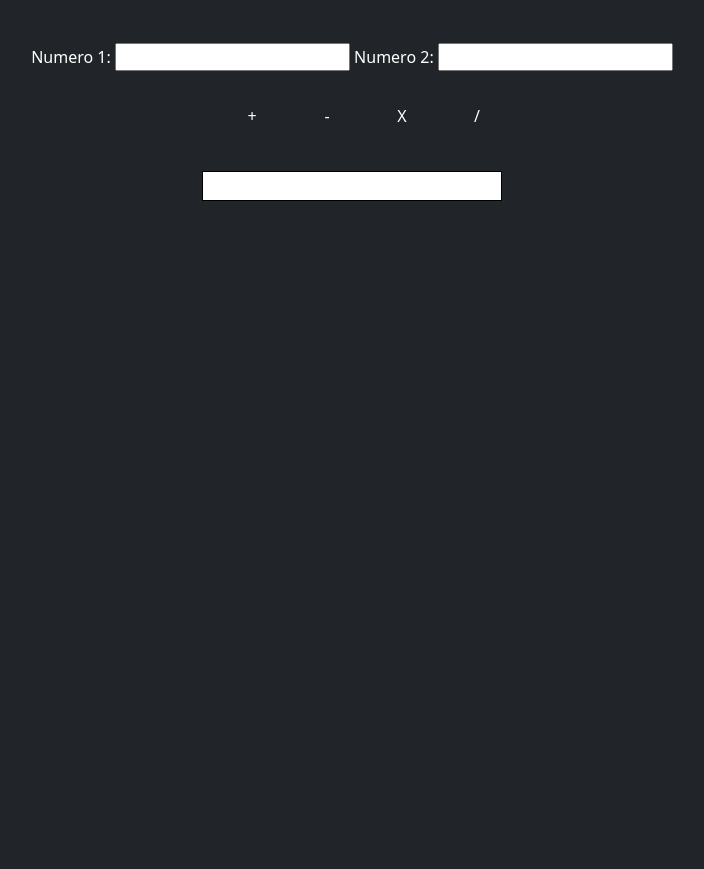
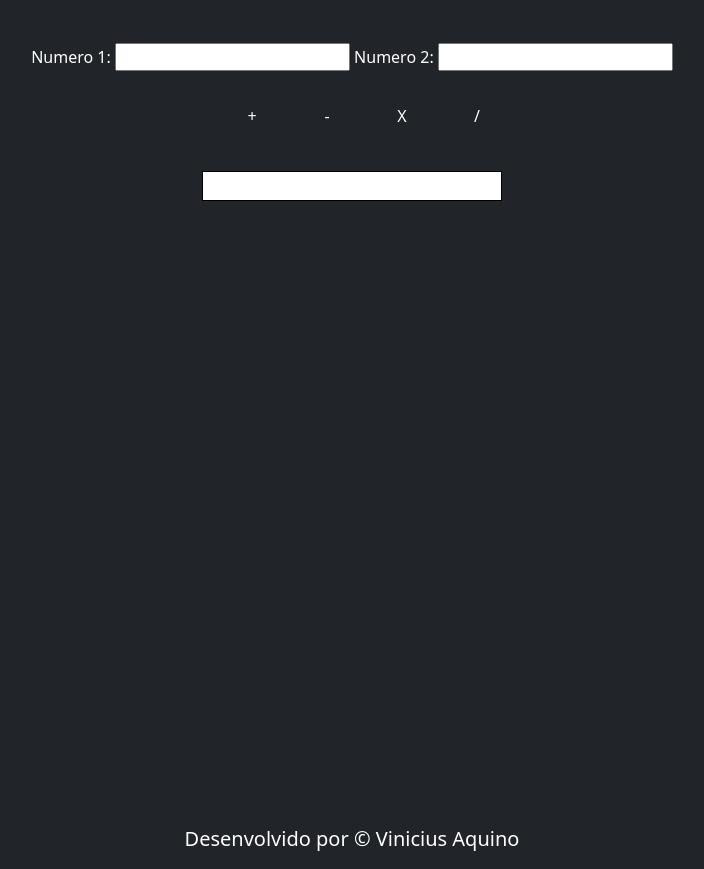
Before and after one commit to CandidoVinii/calculator, a plain HTML site: page index.html in a window 1280 px wide. Shown: the part 53-922 px from the top of the page, without its empty margins (288-992 px from the left). Before the commit the page ends 800 px from the top, so only its background shows below. Drawn offline with nearby package versions, Linux system fonts and the light colour scheme.

```diff
--- a/css/style.css
+++ b/css/style.css
@@ -46,3 +46,19 @@ input{
 .color-red{
     border: solid red 2px;
 }
+
+footer{
+    margin: 10px;
+    display: flex;
+    justify-content: center;
+    align-items: flex-end;
+    height: 648px;
+}
+
+h3, a{
+    font-size: 20px;
+}
+a{
+    text-decoration: none;
+    color: white;
+}
--- a/index.html
+++ b/index.html
@@ -36,6 +36,9 @@
         </div>
     </main>
 
+    <footer>
+        <h3>Desenvolvido por <a href="https://www.linkedin.com/in/vinicius-candido-749262110/">&copy Vinicius Aquino</a></h3>
+    </footer>
     <script src="./js/script.js"></script>
 </body>
 </html>
```
Also changed, not shown: img/README.png (added), 1 other file.
